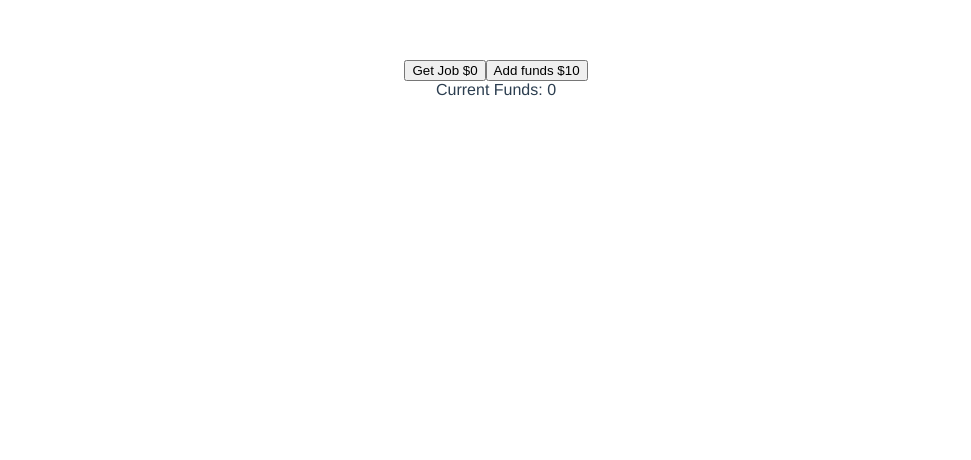
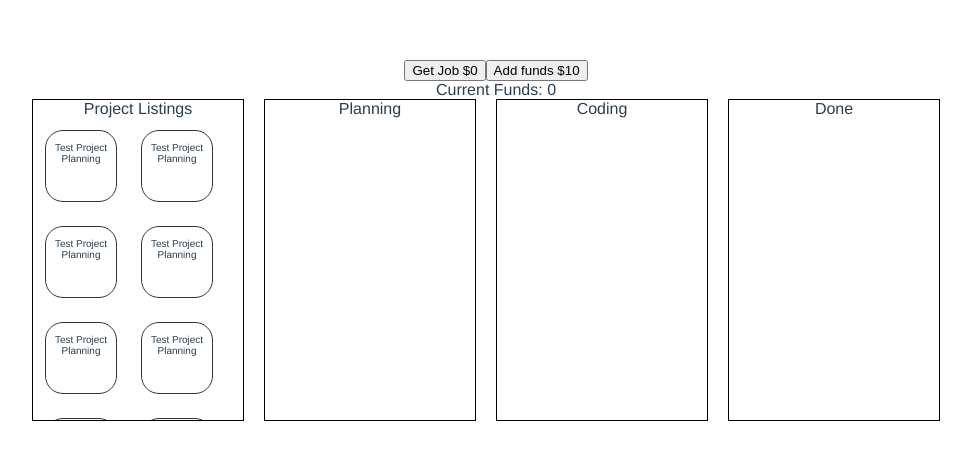
Before and after one commit to jeffdaze/deluxe_codevember_frontend_2019, a Vue app in the folder office_sim/: page / in a window 1280 px wide. Shown: the top 460 px of the page, without its empty margins (144-1115 px from the left). Built offline with nearby package versions, Linux system fonts and the light colour scheme.

Commit message:
Card component and test Layout

```diff
--- /dev/null
+++ b/office_sim/src/components/Card.vue
@@ -0,0 +1,36 @@
+<template>
+  <div class="card">
+    <img :src="icon" />
+    <div class="projectName">{{ projectName }}</div>
+    <div class="projectState">{{ projectState }}</div>
+
+  </div>
+</template>
+
+<script lang="ts">
+import { Component, Prop, Vue } from "vue-property-decorator";
+
+@Component
+export default class Card extends Vue {
+  /* @Prop() private msg!: string; */
+    projectName: string = "Test Project";
+    // probably put this in the vuex store...
+    projectState: string = "Planning";
+    icon: string = "";
+}
+</script>
+
+<!-- Add "scoped" attribute to limit CSS to this component only -->
+<style scoped lang="scss">
+.card {
+    font-size: 10px;
+    border:1px solid #333333;
+    border-radius: 25%;
+    width:70px;
+    height:70px;
+    float:left;
+    margin:12px;
+}
+
+
+</style>
--- a/office_sim/src/components/Main.vue
+++ b/office_sim/src/components/Main.vue
@@ -4,21 +4,49 @@
     <button @click="addFunds(10)">Add funds $10</button>
 
     <div class="currentFunds">Current Funds: {{ this.$store.getters.getFunds }}</div>
+
+    <div id="jobBoard" class="boardCell">
+        Project Listings
+
+        <div v-for="x in cardSet" v-bind:key="x">
+            <Card />
+        </div>
+
+    </div>
+    <div id="planning" class="boardCell">
+        Planning
+    </div>
+    <div id="coding" class="boardCell">
+        Coding
+    </div>
+    <div id="done" class="boardCell">
+        Done
+    </div>
+
+
+
   </div>
 </template>
 
 <script lang="ts">
 import { Component, Prop, Vue } from "vue-property-decorator";
+import Card from "@/components/Card.vue";
 
-@Component
+@Component({
+    components: {
+        Card
+    }
+})
 export default class Main extends Vue {
   /* @Prop() private msg!: string; */
     jobBid: number = 0;
-
+    cardSet: number = 8;
     addFunds(amt: number): void{
         this.$store.commit('addFunds', amt);
     }
 }
+
+
 </script>
 
 <!-- Add "scoped" attribute to limit CSS to this component only -->
@@ -37,4 +65,14 @@ li {
 a {
   color: #42b983;
 }
+
+.boardCell {
+    border: 1px solid #000000;
+    width:210px;
+    height:320px;
+    margin-right:20px;
+    display:inline-block;
+    overflow: auto;
+}
+
 </style>
```
